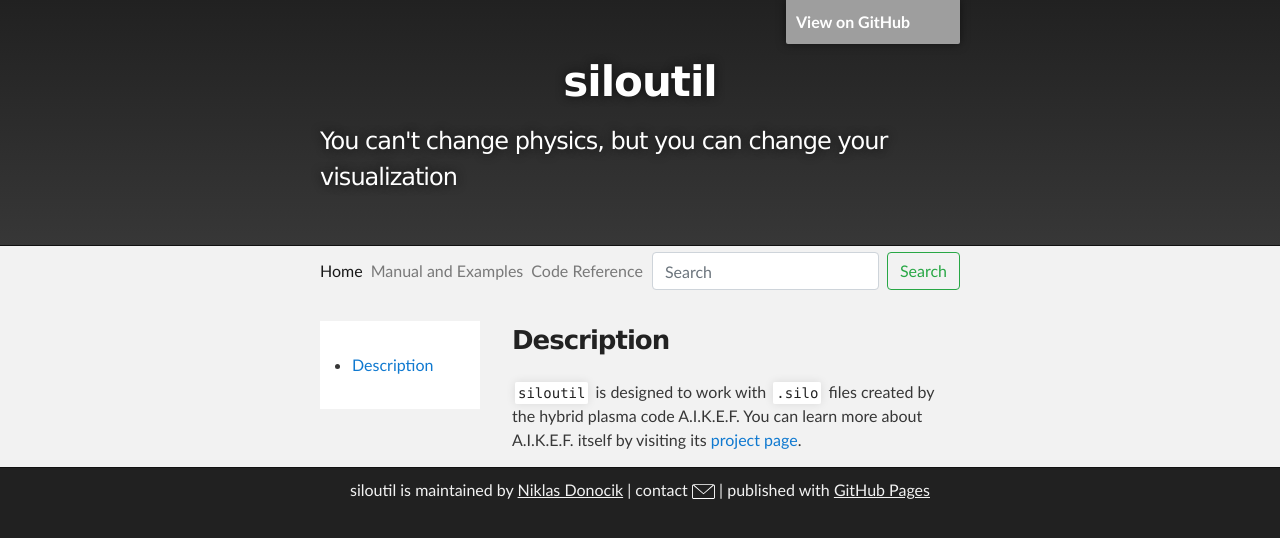
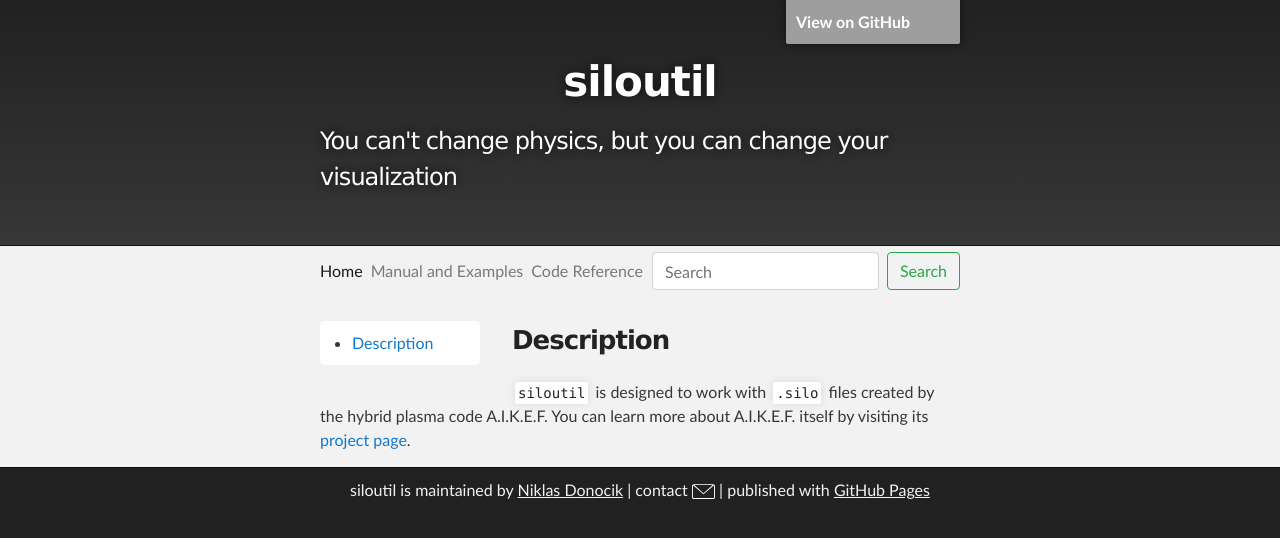
Before and after one commit to siloutil/siloutil.github.io, a Jekyll site: the page built from README.md, in a window 1280 px wide. Shown: the top 538 px of the page. Built offline with Jekyll 4.4.1, drawn with Linux system fonts in a browser that asks for light colours; our own code applies the rules of GitHub Pages for plain Markdown files; grey boxes are pictures that could not be loaded.

Commit message:
Update style.css

```diff
--- a/css/style.css
+++ b/css/style.css
@@ -616,7 +616,11 @@ form{
     width: 25%;
     float: left;
     background-color: white;
-    padding: 5%;
+    border-radius: 5px;
+    padding-left: 5%;
+    padding-right: 5%;
+    padding-top: 10px;
+    padding-bottom: 10px;
     margin-right: 5%;
     margin-bottom: 5%;
 
```
